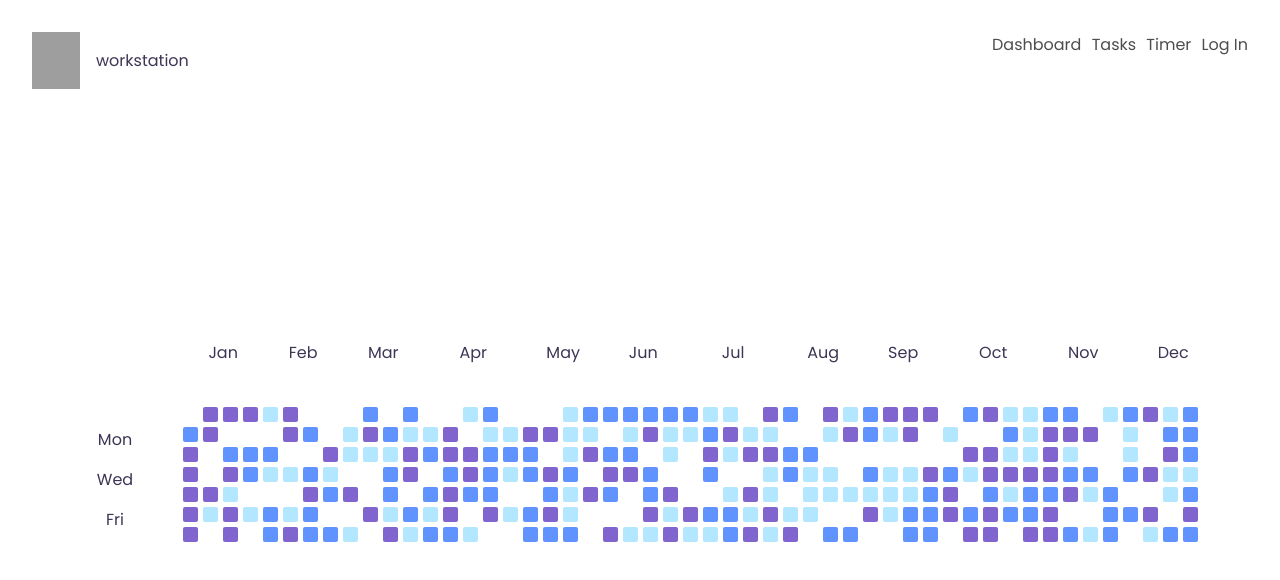
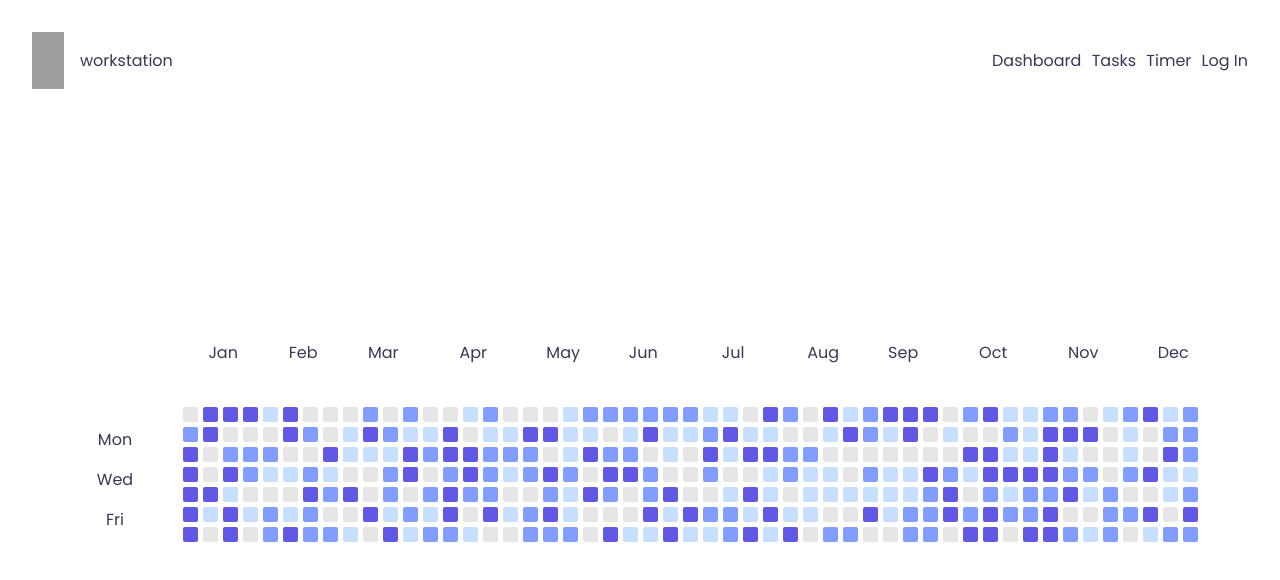
Before and after one commit to mei-lu/flowstate, a React (Create React App) app: page /dashboard in a window 1280 px wide. Shown: the top 580 px of the page. Built offline with nearby package versions, Linux system fonts and the light colour scheme; grey boxes are pictures that could not be loaded.

Commit message:
Styling issues

```diff
--- a/src/App.css
+++ b/src/App.css
@@ -12,7 +12,8 @@
 }
 
 a {
-  color: rgb(255, 149, 164);
+  color: rgb(144, 123, 219);
+  text-decoration: none;
 }
 
 .Contents {
@@ -51,11 +52,13 @@ a {
   color: #fff;
 }
 
+/* Nav Bar Styling */
 .navigation {
   background-color: transparent;
   display: flex;
   justify-content: space-between;
   padding: 2em;
+  align-items: center;
 }
 
 .nav-labels {
@@ -68,54 +71,17 @@ a {
 
 .nav-labels a {
   text-decoration: none;
-  color: rgb(77, 77, 77);
+  color: rgb(62, 53, 85);
 }
 
 .logo {
-  z-index: -999;
   display: flex;
   flex-direction: row;
-  top: 0;
 }
 
 .logo-img {
-  width: 3rem;
+  width: 2rem;
   padding-right: 1rem;
-}
-
-.level-wrapper {
-  float: right;
-  display: flex;
-  flex-direction: column;
-  width: fit-content;
-  padding: 1.5em;
-  border-radius: 20px;
-  margin: 1em;
-  text-align: left;
-  font-size: 0.8em;
-}
-
-.level-bar {
-  width: 20vw;
-  height: 0.8em;
-  background-color: #fff;
-  border-radius: 10px;
-  border-width: 1px;
-  overflow: hidden;
-}
-
-.level-prog {
-  top: 0;
-  left: 0;
-  background-color: rgb(255, 149, 164);
-  border-radius: 10px;
-  width: 4em;
-  height: 0.8em;
-}
-
-.level-user {
-  display: flex;
-  justify-content: space-between;
 }
 
 .start-btn {
@@ -158,7 +124,7 @@ a {
   padding: .8em 3em;
   outline: none;
   border: none;
-  background-color: rgb(255, 149, 164);
+  background-color: rgb(185, 167, 248);
   color: #fff;
   font-family: 'Poppins', sans-serif;
   font-size: .9em;
@@ -220,18 +186,18 @@ a {
 }
 
 .squares li {
-  background-color: rgb(255, 255, 255);
+  background-color: rgb(230, 230, 230);
   border-radius: 2px;
 }
 
 .squares li[data-level="1"] {
-  background-color: #b3e7ff;
+  background-color: #c6deff;
 }
 
 .squares li[data-level="2"] {
-  background-color: #6193ff;
+  background-color: #809dff;
 }
 
 .squares li[data-level="3"] {
-  background-color: #8165ce;
+  background-color: #6158e4;
 }
--- a/src/pages/Login.jsx
+++ b/src/pages/Login.jsx
@@ -51,12 +51,12 @@ class Login extends React.Component{
 
     render() {
         return <div>
-            <h2 ref={element => this.headingRef = element}>Enter Station</h2>
+            <h2 ref={element => this.headingRef = element}>Login</h2>
             <form onSubmit={e => this.handleLogin(e)} className='login-form' ref={element => this.loginRef = element}>
                 <input type="text" placeholder='Email' name='email' className='login-field' onChange={e => this.handleForm(e)}/>
                 <input type="password" placeholder='Password' name='password' className='login-field' onChange={e => this.handleForm(e)}/>
                 <button className='login-button' type='submit'>Login</button>
-                <h5>Don't have an account? <Link to='/signup'>Sign Up</Link></h5>
+                <h5>Don't have an account? <Link to='/signup'><b>Sign Up</b></Link></h5>
             </form>
     </div>
     }
--- a/src/pages/Signup.jsx
+++ b/src/pages/Signup.jsx
@@ -46,7 +46,7 @@ class Signup extends React.Component{
 
     render() {
         return <div>
-            <h2 ref={element => this.headingRef = element}>Ticket Booth</h2>
+            <h2 ref={element => this.headingRef = element}>Sign Up</h2>
             <form onSubmit={e => this.signUpUser(e)} className='login-form' ref={element => this.signupRef = element}>
                 <input type="text" placeholder='Name' name='name' className='login-field' onChange={e => this.handleForm(e)}/>
                 <input type="text" placeholder='Email' name='email' className='login-field' onChange={e => this.handleForm(e)}/>
```
